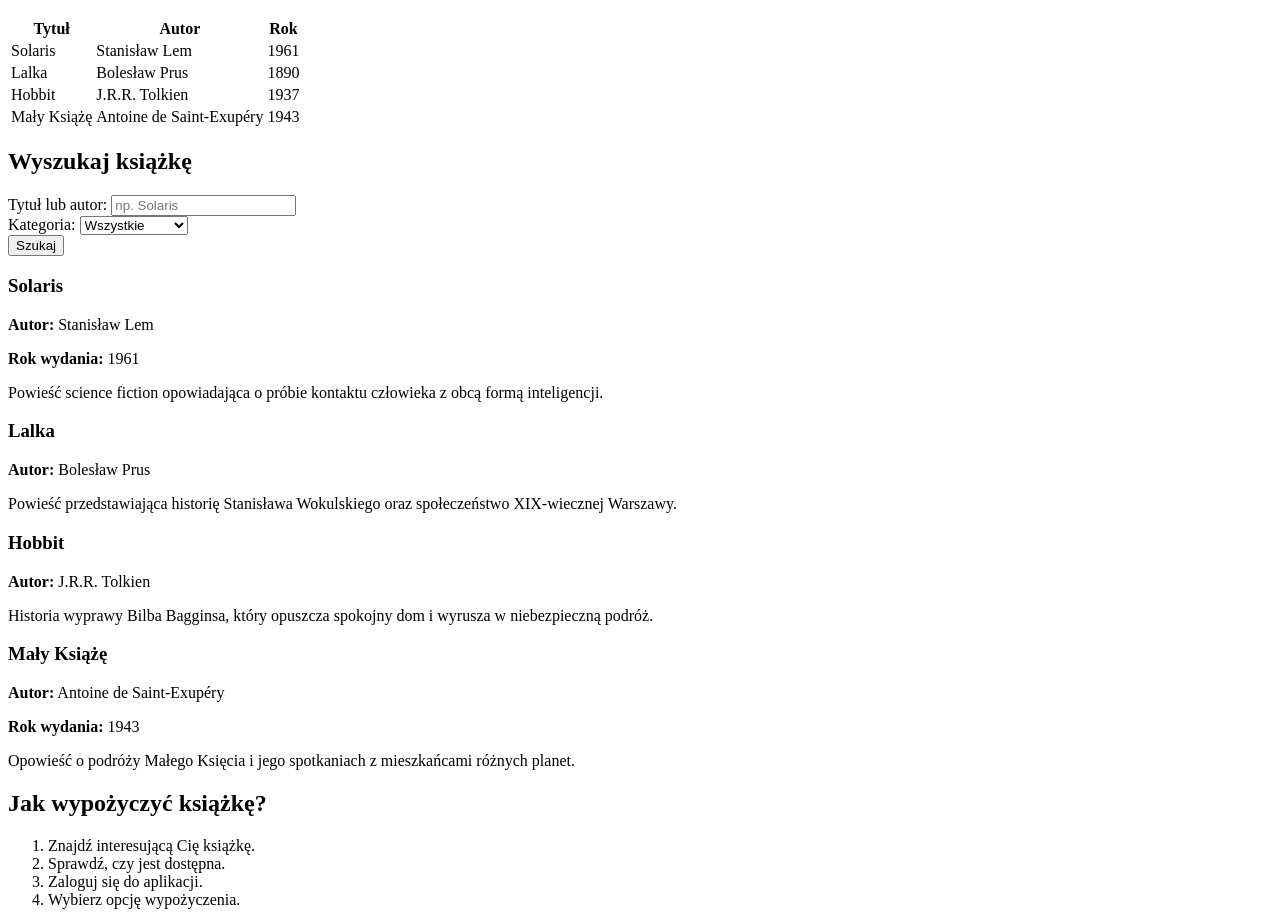
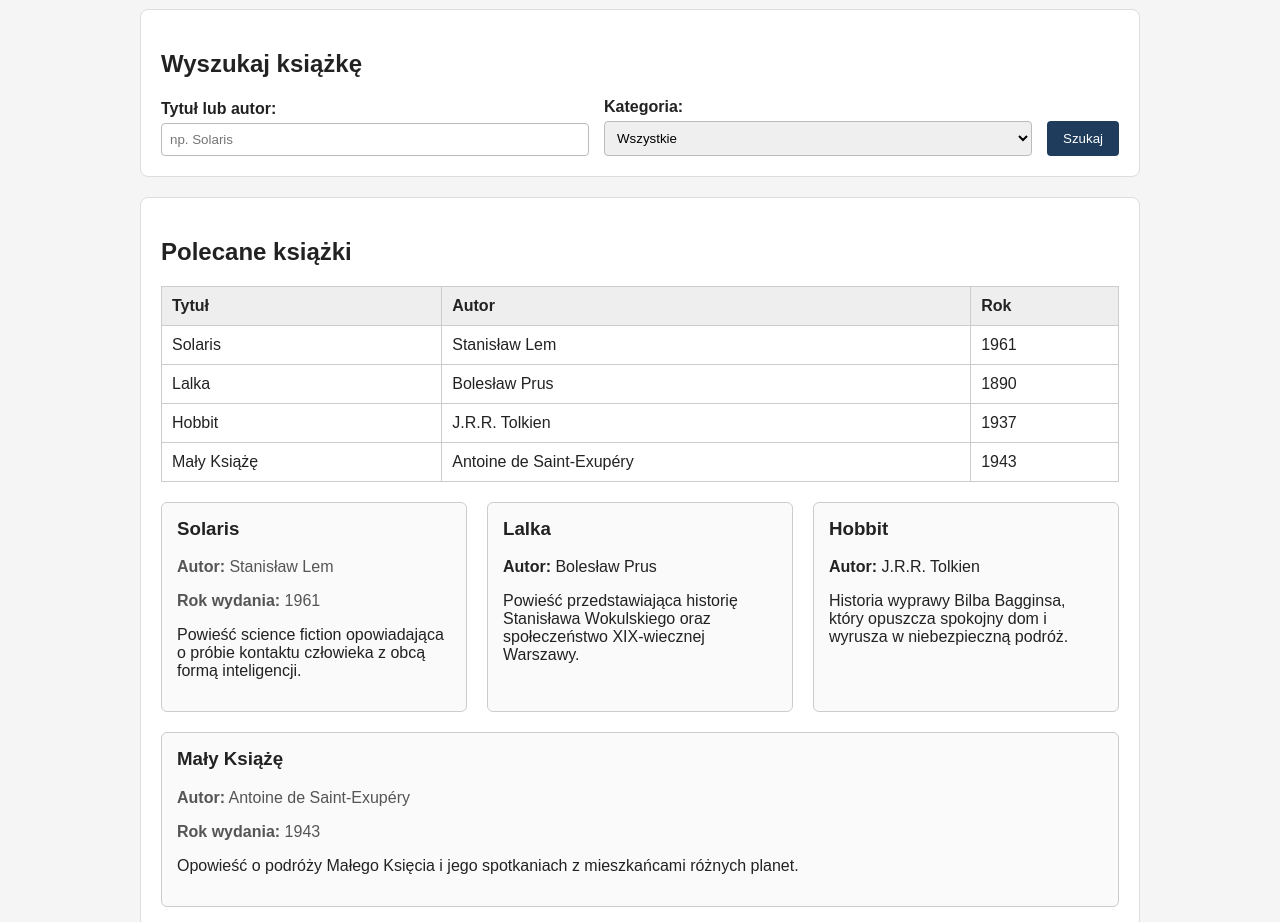
Before and after one commit to awozniak45swps/paw_biblioteka, a plain HTML site: page frontend/index.html in a window 1280 px wide. Shown: the part 411-1333 px from the top of the page. Drawn offline with Linux system fonts and the light colour scheme.

Commit message:
dodano arkusze stylow

```diff
--- /dev/null
+++ b/frontend/css/styles.css
@@ -0,0 +1,209 @@
+body {
+    margin: 0;
+
+    background-color: #f5f5f5;
+    color: #222222;
+
+    font-family: Arial, Helvetica, sans-serif;
+}
+
+header {
+    display: flex;
+
+    justify-content: space-between;
+    align-items: center;
+
+    gap: 20px;
+
+    background-color: #1f3c5c;
+    color: white;
+
+    padding: 20px;
+}
+
+header h1 {
+    margin: 0;
+}
+
+nav {
+    display: flex;
+    gap: 15px;
+}
+
+nav a {
+    color: white;
+    text-decoration: none;
+}
+
+nav a:hover {
+    text-decoration: underline;
+}
+
+main {
+    width: 90%;
+    max-width: 1000px;
+
+    margin: 0 auto;
+}
+
+section {
+    background-color: white;
+
+    margin: 20px 0;
+    padding: 20px;
+
+    border: 1px solid #dddddd;
+    border-radius: 8px;
+}
+
+.book-list {
+    display: flex;
+
+    gap: 20px;
+    flex-wrap: wrap;
+}
+
+.book-card {
+    flex: 1 1 250px;
+
+    border: 1px solid #cccccc;
+    border-radius: 6px;
+
+    padding: 15px;
+
+    background-color: #fafafa;
+}
+
+.book-card h3 {
+    margin-top: 0;
+}
+
+.book-info {
+    color: #555555;
+}
+
+table {
+    width: 100%;
+
+    border-collapse: collapse;
+
+    margin: 20px 0;
+}
+
+th,
+td {
+    border: 1px solid #cccccc;
+
+    padding: 10px;
+
+    text-align: left;
+}
+
+th {
+    background-color: #eeeeee;
+}
+
+.table-container {
+    overflow-x: auto;
+}
+
+form {
+    max-width: 600px;
+}
+
+form div {
+    margin-bottom: 15px;
+}
+
+.search-form {
+    display: flex;
+
+    gap: 15px;
+
+    align-items: end;
+
+    max-width: none;
+}
+
+.search-form div {
+    flex: 1;
+    margin-bottom: 0;
+}
+
+label {
+    display: block;
+
+    margin-bottom: 5px;
+
+    font-weight: bold;
+}
+
+input[type="text"],
+input[type="email"],
+input[type="password"],
+input[type="number"],
+input[type="date"],
+select,
+textarea {
+    width: 100%;
+
+    padding: 8px;
+
+    border: 1px solid #bbbbbb;
+    border-radius: 4px;
+
+    box-sizing: border-box;
+}
+
+button,
+.button-link {
+    display: inline-block;
+
+    background-color: #1f3c5c;
+    color: white;
+
+    border: none;
+    border-radius: 4px;
+
+    padding: 10px 16px;
+
+    text-decoration: none;
+
+    cursor: pointer;
+}
+
+button:hover,
+.button-link:hover {
+    background-color: #315c87;
+}
+
+footer {
+    margin-top: 30px;
+    padding: 20px;
+
+    text-align: center;
+
+    background-color: #eeeeee;
+}
+
+@media (max-width: 700px) {
+
+    header {
+        flex-direction: column;
+        align-items: flex-start;
+    }
+
+    nav {
+        flex-direction: column;
+    }
+
+    .search-form {
+        flex-direction: column;
+        align-items: stretch;
+    }
+
+    main {
+        width: 95%;
+    }
+
+}
--- a/frontend/index.html
+++ b/frontend/index.html
@@ -4,6 +4,7 @@
     <meta charset="UTF-8">
     <meta name="viewport" content="width=device-width, initial-scale=1.0">
     <title>Biblioteka</title>
+    <link rel="stylesheet" href="css/styles.css">
 </head>
 <body>
 
@@ -18,7 +19,7 @@
             <a href="#about">O bibliotece</a>
             <a href="#books">Książki</a>
             <a href="#rules">Jak wypożyczyć?</a>
-            <a href="add_book.html"> Dodaj książkę</a>
+            <a href="add_book.html">Dodaj książkę</a>
         </nav>
     </header>
 
@@ -46,45 +47,10 @@
             >
         </section>
 
-        <section id="books">
-            <h2>Polecane książki</h2>
-
-            <table>
-                <thead>
-                    <tr>
-                        <th>Tytuł</th>
-                        <th>Autor</th>
-                        <th>Rok</th>
-                    </tr>
-                </thead>
-                <tbody>
-                    <tr>
-                        <td>Solaris</td>
-                        <td>Stanisław Lem</td>
-                        <td>1961</td>
-                    </tr>
-                    <tr>
-                        <td>Lalka</td>
-                        <td>Bolesław Prus</td>
-                        <td>1890</td>
-                    </tr>
-                    <tr>
-                        <td>Hobbit</td>
-                        <td>J.R.R. Tolkien</td>
-                        <td>1937</td>
-                    </tr>
-                    <tr>
-                        <td>Mały Książę</td>
-                        <td>Antoine de Saint-Exupéry</td>
-                        <td>1943</td>
-                    </tr>
-                </tbody>
-            </table>
-
         <section id="search">
             <h2>Wyszukaj książkę</h2>
 
-                <form method="get">
+            <form class="search-form" method="get">
 
                 <div>
                     <label for="query">
@@ -133,7 +99,45 @@
             </form>
         </section>
 
-            <article>
+        <section id="books">
+            <h2>Polecane książki</h2>
+
+            <table>
+                <thead>
+                    <tr>
+                        <th>Tytuł</th>
+                        <th>Autor</th>
+                        <th>Rok</th>
+                    </tr>
+                </thead>
+                <tbody>
+                    <tr>
+                        <td>Solaris</td>
+                        <td>Stanisław Lem</td>
+                        <td>1961</td>
+                    </tr>
+                    <tr>
+                        <td>Lalka</td>
+                        <td>Bolesław Prus</td>
+                        <td>1890</td>
+                    </tr>
+                    <tr>
+                        <td>Hobbit</td>
+                        <td>J.R.R. Tolkien</td>
+                        <td>1937</td>
+                    </tr>
+                    <tr>
+                        <td>Mały Książę</td>
+                        <td>Antoine de Saint-Exupéry</td>
+                        <td>1943</td>
+                    </tr>
+                </tbody>
+            </table>
+
+            <!-- Otwarcie kontenera dla kart -->
+            <div class="book-list">
+
+                <article class="book-card">
                     <h3>Solaris</h3>
 
                     <div class="book-info">
@@ -152,7 +156,7 @@
                     </p>
                 </article>
 
-            <article>
+                <article class="book-card">
                     <h3>Lalka</h3>
 
                     <p>
@@ -165,7 +169,7 @@
                     </p>
                 </article>
 
-            <article>
+                <article class="book-card">
                     <h3>Hobbit</h3>
 
                     <p>
@@ -178,7 +182,7 @@
                     </p>
                 </article>
 
-            <article>
+                <article class="book-card">
                     <h3>Mały Książę</h3>
 
                     <div class="book-info">
@@ -196,6 +200,9 @@
                         z mieszkańcami różnych planet.
                     </p>
                 </article>
+
+            </div> <!-- Zamknięcie kontenera dla kart -->
+
         </section>
 
         <section id="rules">
```
Also changed, not shown: frontend/add_book.html (+1 -0 lines), 1 other file. Lines whose indentation alone changed are shown as unchanged.
